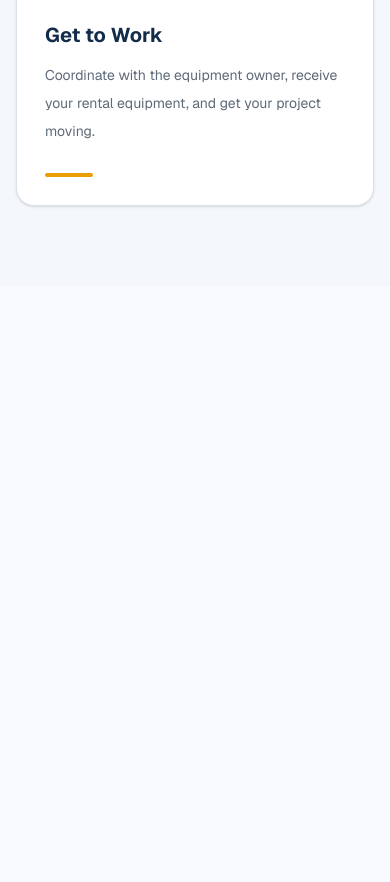
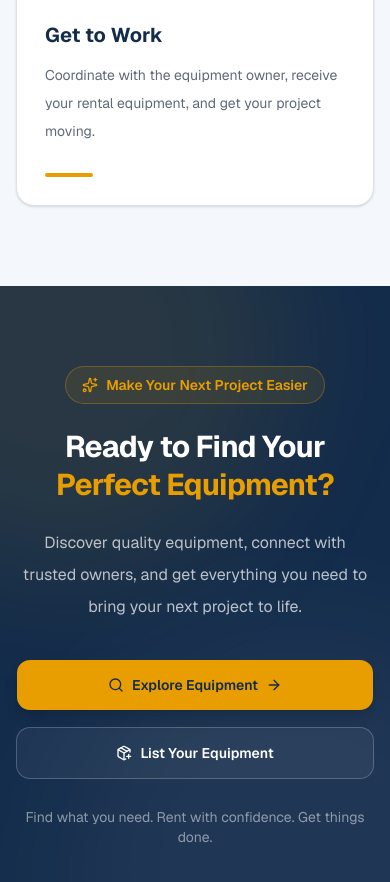
Before and after one commit to shahinreza9702/equiprent-client, a Next.js app: page / in a window 390 px wide. Shown: the part 10840-11722 px from the top of the page. Before the commit the page ends 11126 px from the top, so only its background shows below. Built offline with nearby package versions, Linux system fonts and the light colour scheme.

Commit message:
feat(client): add animated homepage cta section

```diff
--- a/src/app/page.tsx
+++ b/src/app/page.tsx
@@ -6,6 +6,7 @@ import { CategoriesSection } from "@/components/home/categories/categories-secti
 import { WhyChooseUsSection } from "@/components/home/why-choose-us/why-choose-us-section";
 import { CustomerReviewsSection } from "@/components/home/customer-reviews/customer-reviews-section";
 import { HowItWorksSection } from "@/components/home/how-it-works/how-it-works-section";
+import { CtaSection } from "@/components/home/cta/cta-section";
 
 export default function Home() {
   return (
@@ -19,6 +20,7 @@ export default function Home() {
         <WhyChooseUsSection />
         <CustomerReviewsSection />
         <HowItWorksSection />
+        <CtaSection />
       </main>
     </>
   );
--- /dev/null
+++ b/src/components/home/cta/cta-section.tsx
@@ -0,0 +1,87 @@
+
+"use client";
+
+import Link from "next/link";
+import { motion } from "framer-motion";
+import { ArrowRight, PackagePlus, Search, Sparkles } from "lucide-react";
+
+import { Button } from "@/components/ui/button";
+
+export function CtaSection() {
+  return (
+    <section className="relative isolate overflow-hidden bg-primary py-20 sm:py-24">
+      {/* Background Decorations */}
+      <div className="pointer-events-none absolute -left-40 -top-40 size-[450px] rounded-full bg-brand-accent/10 blur-3xl" />
+      <div className="pointer-events-none absolute -bottom-48 -right-40 size-[500px] rounded-full bg-white/5 blur-3xl" />
+
+      {/* Decorative Shapes */}
+      <div className="pointer-events-none absolute right-[12%] top-10 hidden size-32 rounded-full border border-white/10 lg:block" />
+      <div className="pointer-events-none absolute bottom-10 left-[10%] hidden size-20 rounded-full border border-brand-accent/20 lg:block" />
+
+      <div className="relative mx-auto max-w-5xl px-4 text-center sm:px-6 lg:px-8">
+        <motion.div
+          initial={{ opacity: 0, y: 25 }}
+          whileInView={{ opacity: 1, y: 0 }}
+          viewport={{ once: true, amount: 0.3 }}
+          transition={{ duration: 0.7, ease: "easeOut" }}
+        >
+          {/* Badge */}
+          <div className="mb-6 inline-flex items-center gap-2 rounded-full border border-brand-accent/30 bg-brand-accent/10 px-4 py-2 text-sm font-semibold text-brand-accent">
+            <Sparkles className="size-4" />
+            Make Your Next Project Easier
+          </div>
+
+          {/* Heading */}
+          <h2 className="text-3xl font-bold leading-tight tracking-tight text-white sm:text-4xl lg:text-5xl">
+            Ready to Find Your
+            <span className="block text-brand-accent">
+              Perfect Equipment?
+            </span>
+          </h2>
+
+          {/* Description */}
+          <p className="mx-auto mt-6 max-w-2xl text-base leading-8 text-white/70 sm:text-lg">
+            Discover quality equipment, connect with trusted owners, and
+            get everything you need to bring your next project to life.
+          </p>
+
+          {/* Action Buttons */}
+          <motion.div
+            initial={{ opacity: 0, y: 15 }}
+            whileInView={{ opacity: 1, y: 0 }}
+            viewport={{ once: true }}
+            transition={{ duration: 0.6, delay: 0.2 }}
+            className="mt-9 flex flex-col items-center justify-center gap-4 sm:flex-row"
+          >
+            <Button
+              size="lg"
+              className="h-13 w-full gap-2 rounded-xl bg-brand-accent px-7 font-semibold text-primary shadow-lg shadow-black/10 transition-all hover:-translate-y-1 hover:bg-brand-accent/90 sm:w-auto"
+              render={<Link href="/equipment" />}
+              nativeButton={false}
+            >
+              <Search className="size-4" />
+              Explore Equipment
+              <ArrowRight className="size-4" />
+            </Button>
+
+            <Button
+              size="lg"
+              variant="outline"
+              className="h-13 w-full gap-2 rounded-xl border-white/25 bg-white/5 px-7 font-semibold text-white transition-all hover:-translate-y-1 hover:border-white/40 hover:bg-white/10 hover:text-white sm:w-auto"
+              render={<Link href="/register" />}
+              nativeButton={false}
+            >
+              <PackagePlus className="size-4" />
+              List Your Equipment
+            </Button>
+          </motion.div>
+
+          {/* Supporting Text */}
+          <p className="mt-7 text-sm text-white/50">
+            Find what you need. Rent with confidence. Get things done.
+          </p>
+        </motion.div>
+      </div>
+    </section>
+  );
+}
```
